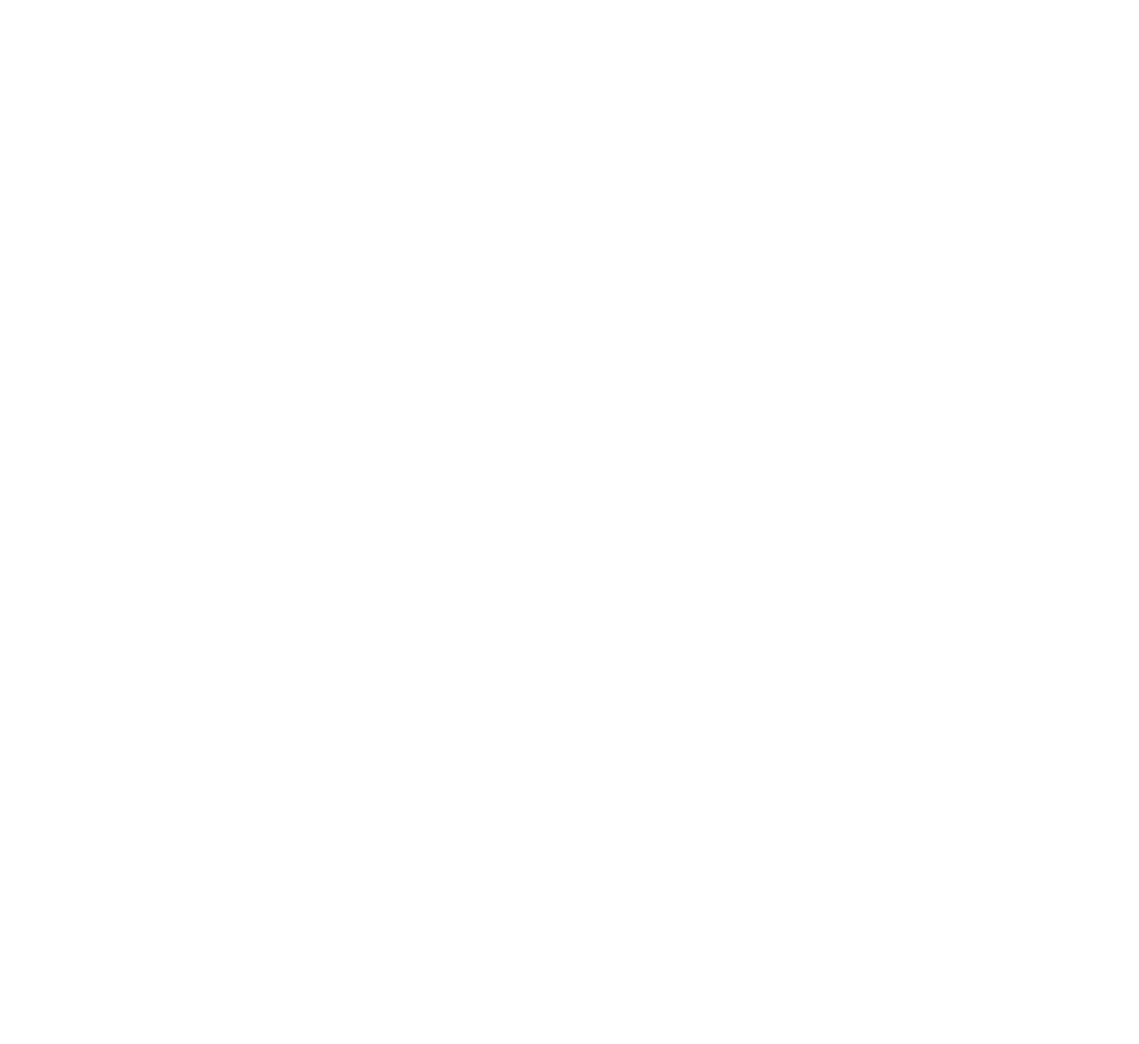
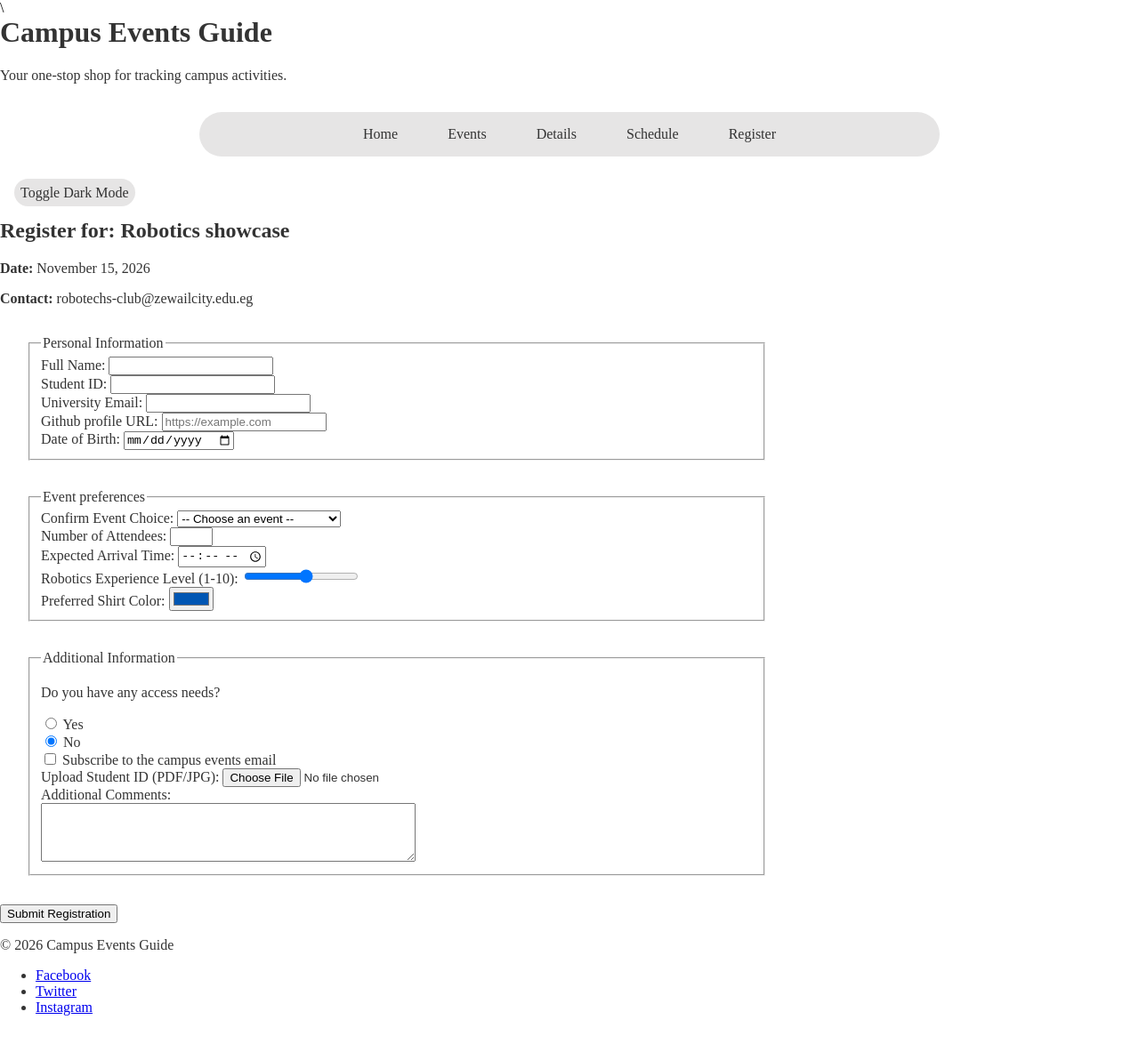
Before and after one commit to HazemRDWN/campus_events_Hazem, a plain HTML site: page registration.html in a window 1280 px wide. Shown: the whole page at 89% size. Before the commit the page ends 800 px from the top, so only its background shows below. Drawn offline with Linux system fonts and the light colour scheme.

Commit message:
registration page and CSS updates

```diff
--- a/event-details.html
+++ b/event-details.html
@@ -0,0 +1,68 @@
+<!DOCTYPE html>
+<html lang="en">
+<head>
+    <meta charset="UTF-8">
+    <meta name="viewport" content="width=device-width, initial-scale=1.0">
+    <link rel="stylesheet" href="style.css">
+    <title>Evemt-Details: Robotics Showcase</title>
+</head>
+
+<body>
+
+    <div class="page">
+
+        <header>
+
+            <h1>Campus Events Guide</h1>
+            <p>Your one-stop shop for tracking campus activities.</p>
+
+            <nav>
+                <ul>
+                    <li><a href="index.html">Home</a></li>
+                    <li><a href="events.html">Events</a></li>
+                    <li><a href="event-details.html">Details</a></li>
+                    <li><a href="schedule.html">Schedule</a></li>
+                    <li><a href="registration.html">Register</a></li>
+                </ul>
+            </nav>
+
+            <input type="checkbox" id="dark-mode-toggle">
+            <label for="dark-mode-toggle">Toggle Dark Mode</label>
+
+        </header>
+
+        <main>
+
+            <article class="event-details-article">
+
+                <h2>Robotics showcase</h2>
+
+                <img src="images/robotics.jpg" alt="Robotics showcase image">
+
+                <section class="event-glance">
+
+                    <p><strong>Category:</strong> Science</p>
+                    <p><strong>Date:</strong> November 15, 2026</p>
+                    <p><strong>Time:</strong> 10:00 AM - 3:00 PM</p>
+                    <p><strong>Venue:</strong> Academic Building, Open Air Area</p>
+
+                </section>
+
+                <section class="event-description">
+
+                    <h3>About The Event</h3>
+                    <p>Join us for the annual Robotics Showcase where engineering and CSAI students from the Robotechs club will show off their recent projects.</p>
+
+                </section>
+
+                <a href="registration.html" class="register-btn">Register for this Event</a>
+
+
+            </article>
+
+        </main>
+
+    </div>
+
+</body>
+</html>
--- a/registration.html
+++ b/registration.html
@@ -0,0 +1,167 @@
+<!DOCTYPE html>
+<html lang="en">
+<head>
+    <meta charset="UTF-8">
+    <meta name="viewport" content="width=device-width, initial-scale=1.0">\
+    <link rel="stylesheet" href="style.css">
+    <title>Registration</title>
+</head>
+
+<body>
+
+    <div class="page">
+
+        <header>
+
+            <h1>Campus Events Guide</h1>
+            <p>Your one-stop shop for tracking campus activities.</p>
+
+            <nav>
+                <ul>
+                    <li><a href="index.html">Home</a></li>
+                    <li><a href="events.html">Events</a></li>
+                    <li><a href="event-details.html">Details</a></li>
+                    <li><a href="schedule.html">Schedule</a></li>
+                    <li><a href="registration.html">Register</a></li>
+                </ul>
+            </nav>
+
+            <input type="checkbox" id="dark-mode-toggle">
+            <label for="dark-mode-toggle">Toggle Dark Mode</label>
+
+        </header>
+
+        <main>
+
+            <section class="registration-page">
+
+                <article class="event-summary">
+
+                    <h2>Register for: Robotics showcase</h2>
+                    <p><strong>Date:</strong> November 15, 2026</p>
+                    <p><strong>Contact:</strong> robotechs-club@zewailcity.edu.eg</p>
+
+                </article>
+
+                <form action="" method="get">
+
+                    <fieldset>
+
+                        <legend>Personal Information</legend>
+
+                        <div>
+                            <label for="full-name">Full Name: </label>
+                            <input type="text" name="full-name" id="full-name" maxlength="50" required>
+                        </div>
+
+                        <div>
+                            <label for="student-id">Student ID:</label>
+                            <input type="text" id="student-id" name="student-id" maxlength="10" required>
+                        </div>
+
+                        <div>
+                            <label for="email">University Email:</label>
+                            <input type="email" id="email" name="email" required>
+                        </div>
+
+                        <div>
+                            <label for="github-url">Github profile URL:</label>
+                            <input type="url" id="github-url" name="github-url" pattern="https://.*" placeholder="https://example.com">
+                        </div>
+
+                        <div>
+                            <label for="dob">Date of Birth:</label>
+                            <input type="date" id="dob" name="dob" required>
+                        </div>
+
+                    </fieldset>
+
+                    <fieldset>
+
+                        <legend>Event preferences</legend>
+
+                        <div>
+                            <label for="event-choice">Confirm Event Choice:</label>
+                            <select id="event-choice" name="event_choice" required>
+                                <option value="">-- Choose an event --</option>
+                                <option value="robotics">Robotics showcase</option>
+                                <option value="music">Music Festival</option>
+                                <option value="party">2026 Batch Welcome Party</option>
+                            </select>
+                        </div>
+
+                        <div>
+                            <label for="attendee-count">Number of Attendees:</label>
+                            <input type="number" id="attendee-count" name="attendee-count" min="1" max="4" required>
+                        </div>
+
+                        <div>
+                            <label for="arrival-time">Expected Arrival Time:</label>
+                            <input type="time" id="arrival-time" name="arrival-time" required>
+                        </div>
+
+                        <div>
+                            <label for="experience-level">Robotics Experience Level (1-10):</label>
+                            <input type="range" id="experience-level" name="experience-level" min="1" max="10">
+                        </div>
+
+                        <div>
+                            <label for="shirt-color">Preferred Shirt Color:</label>
+                            <input type="color" id="shirt-color" name="shirt-color" value="#0056b3">
+                        </div>
+
+                    </fieldset>
+
+                    <fieldset>
+
+                        <legend>Additional Information</legend>
+
+                        <p>Do you have any access needs?</p>
+                        <div>
+                            <input type="radio" id="access-yes" name="access-needs" value="yes">
+                            <label for="access-yes">Yes</label>
+                        </div>
+                        <div>
+                            <input type="radio" id="access-no" name="access-needs" value="no" checked>
+                            <label for="access-no">No</label>
+                        </div>
+
+                        <div>
+                            <input type="checkbox" id="updates" name="updates" value="subscribe">
+                            <label for="updates">Subscribe to the campus events email</label>
+                        </div>
+
+                        <div>
+                            <label for="student-id-upload">Upload Student ID (PDF/JPG):</label>
+                            <input type="file" id="student-id-upload" name="student-id-upload" accept=".pdf, .jpg, .jpeg">
+                        </div>
+
+                        <div>
+                            <label for="comments">Additional Comments:</label>
+                            <br>
+                            <textarea id="comments" name="comments" rows="4" cols="50"></textarea>
+                        </div>
+
+                    </fieldset>
+
+                    <button type="submit">Submit Registration</button>
+
+                </form>
+
+            </section>
+
+        </main>
+
+        <footer>
+            <p>&copy; 2026 Campus Events Guide</p>
+            <ul class="social-links">
+                <li><a href="#">Facebook</a></li>
+                <li><a href="#">Twitter</a></li>
+                <li><a href="#">Instagram</a></li>
+            </ul>
+        </footer>
+
+    </div>
+
+</body>
+</html>
--- a/style.css
+++ b/style.css
@@ -26,8 +26,29 @@ h1{
 
 }
 
+.table-wrapper {
 
-label {
+  width: max-content;
+  margin: 2rem 0;
+
+}
+
+table {
+
+    border-collapse: collapse;
+    background-color: var(--card-bg);
+
+}
+
+th, td {
+
+    padding: 1rem;
+    text-align: center;
+    border: 1px solid var(--text-color);
+
+}
+
+header label {
 
   border-radius: 3rem;
   background-color: var(--card-bg);
@@ -85,6 +106,13 @@ nav ul {
 
 }
 
+fieldset {
+
+  margin: 2rem;
+  max-width: 800px;
+
+}
+
 nav a{
   text-decoration: none;
   color: var(--text-color);
```
Also changed, not shown: schedule.html (+1 -1 lines).
